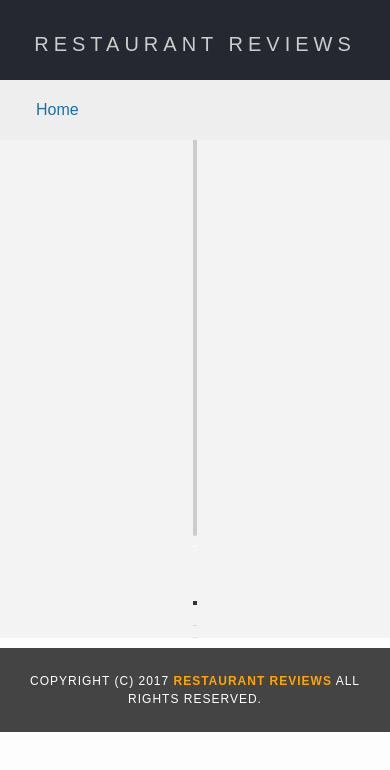
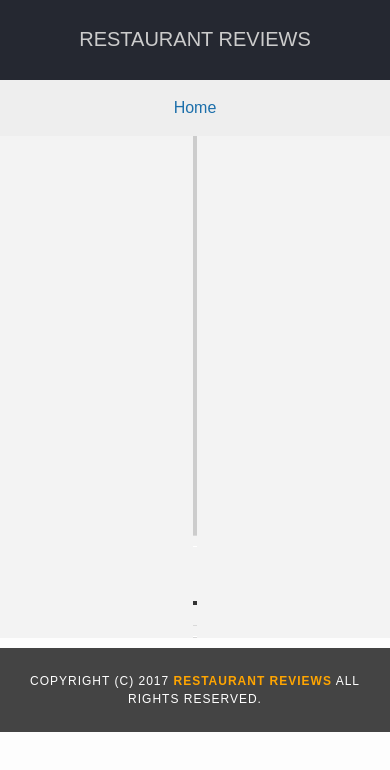
Before and after one commit to xMokAx/mws-restaurant-reviews, a plain HTML site: page restaurant.html in a window 390 px wide. Drawn offline with nearby package versions, Linux system fonts and the light colour scheme; some packages are replaced by stand-ins of ours.

Commit message:
responsive and a11y minor changes

```diff
--- a/css/styles.css
+++ b/css/styles.css
@@ -120,16 +120,15 @@ nav {
 
 nav h1 {
   margin: auto;
-  line-height: 8rem;
+  line-height: 7rem;
 }
 
 nav h1 a {
   color: #ccc;
   font-size: 2rem;
   font-weight: 200;
-  letter-spacing: 0.5rem;
   text-transform: uppercase;
-  padding: 1.6rem;
+  padding: 1.6rem 0;
 }
 
 nav h1 a:hover,
@@ -145,13 +144,14 @@ nav h1 a:focus {
 }
 
 #breadcrumb {
-  padding: 1rem 2rem 1rem;
   list-style: none;
+  padding-left: 0;
   background-color: #eee;
   font-size: 1.6rem;
   margin: 0;
-  height: 4rem;
-  line-height: 4rem;
+  height: 5.6rem;
+  line-height: 5.6rem;
+  text-align: center;
 }
 
 /* Display list items side by side */
@@ -162,7 +162,7 @@ nav h1 a:focus {
 
 /* Add a slash symbol (/) before/behind each list item */
 
-#breadcrumb li + li:before {
+#breadcrumb li+li:before {
   padding: 0.8rem;
   color: black;
   content: "/\00a0";
@@ -173,7 +173,7 @@ nav h1 a:focus {
 #breadcrumb li a {
   color: #1c6fab;
   text-decoration: none;
-  padding: 1.6rem;
+  padding: 1.6rem 0.8rem;
 }
 
 /* Add a color on mouse-over */
@@ -289,7 +289,7 @@ nav h1 a:focus {
   min-height: 24.8rem;
 }
 
-#restaurants-list li h1 {
+#restaurants-list li h2 {
   color: #bd5500;
   font-family: Arial, sans-serif;
   font-size: 2rem;
@@ -487,6 +487,7 @@ nav h1 a:focus {
   }
   nav h1 a {
     font-size: 3.2rem;
+    letter-spacing: 0.5rem;
   }
 }
 
--- a/js/main.js
+++ b/js/main.js
@@ -148,7 +148,7 @@ createRestaurantHTML = restaurant => {
   image.alt = `${restaurant.name} Restaurant`;
   li.append(image);
 
-  const name = document.createElement("h1");
+  const name = document.createElement("h2");
   name.innerHTML = restaurant.name;
   li.append(name);
 
@@ -161,7 +161,7 @@ createRestaurantHTML = restaurant => {
   li.append(address);
 
   const more = document.createElement("a");
-  more.innerHTML = "View Details";
+  more.innerHTML = restaurant.name;
   more.href = DBHelper.urlForRestaurant(restaurant);
   li.append(more);
 
--- a/restaurant.html
+++ b/restaurant.html
@@ -35,7 +35,7 @@
     <main id="maincontent">
       <!-- Beginning map -->
       <section id="map-container">
-        <div id="map"></div>
+        <div tabindex="0" id="map" role="application" aria-label="Map with marked restaurants"></div>
       </section>
       <!-- End map -->
       <!-- Beginning restaurant -->
```
Also changed, not shown: index.html (+1 -1 lines).
